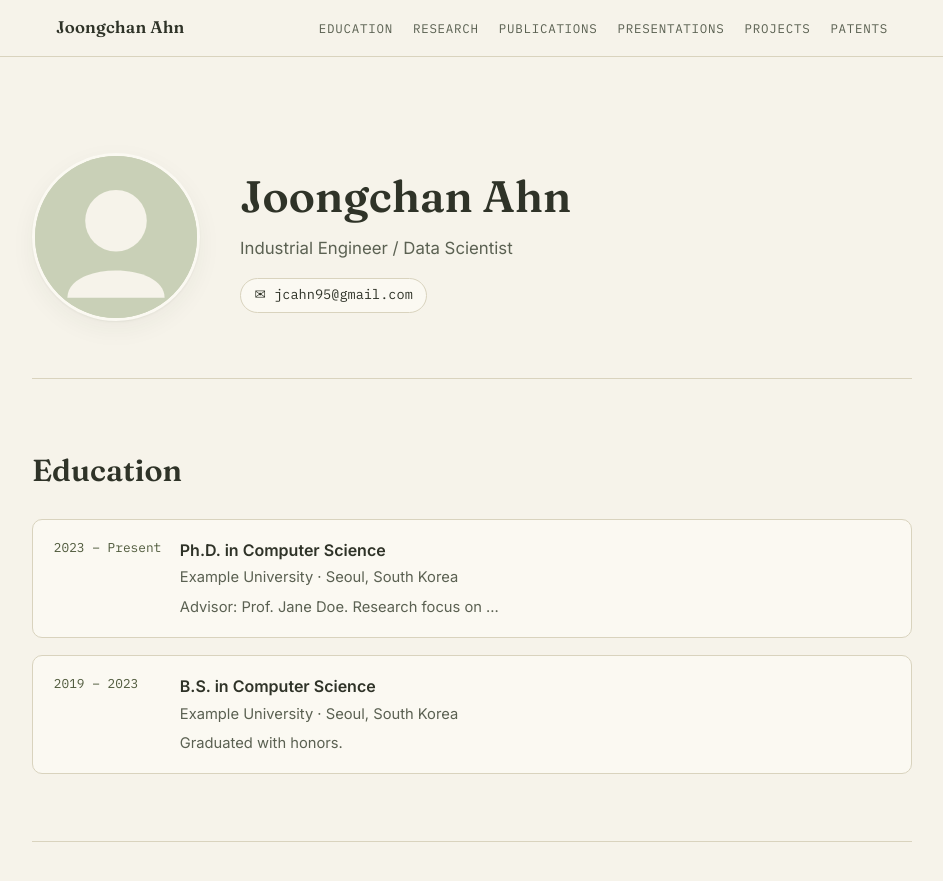
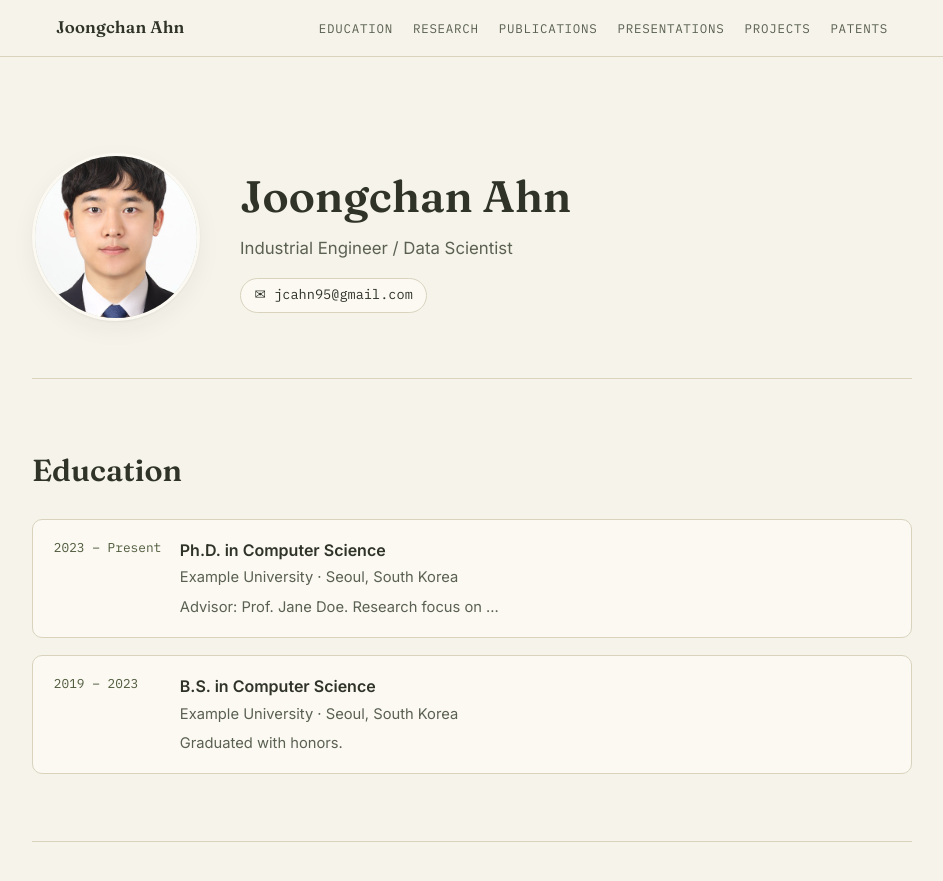
Before and after one commit to jcahn99/jcahn99.github.io, a Jekyll site: the page built from index.md, in a window 1280 px wide and 900 px high. Shown: the top 881 px of the window, without its empty margins (168-1111 px from the left). Built offline with Jekyll 4.4.1, drawn with Linux system fonts in a browser that asks for light colours.

Commit message:
Update _config.yml

```diff
--- a/_config.yml
+++ b/_config.yml
@@ -8,7 +8,7 @@ baseurl: ""
 author: "Joongchan Ahn"
 
 # 프로필 사진: /assets/images/ 에 파일을 넣고 아래 경로를 수정하세요.
-profile_image: /assets/images/profile-placeholder.svg
+profile_image: /assets/images/증명사진_양복.jpg
 
 # 소셜/외부 링크 (필요 없는 항목은 값을 빈 문자열 "" 로 두면 자동으로 숨겨집니다)
 social:
```
